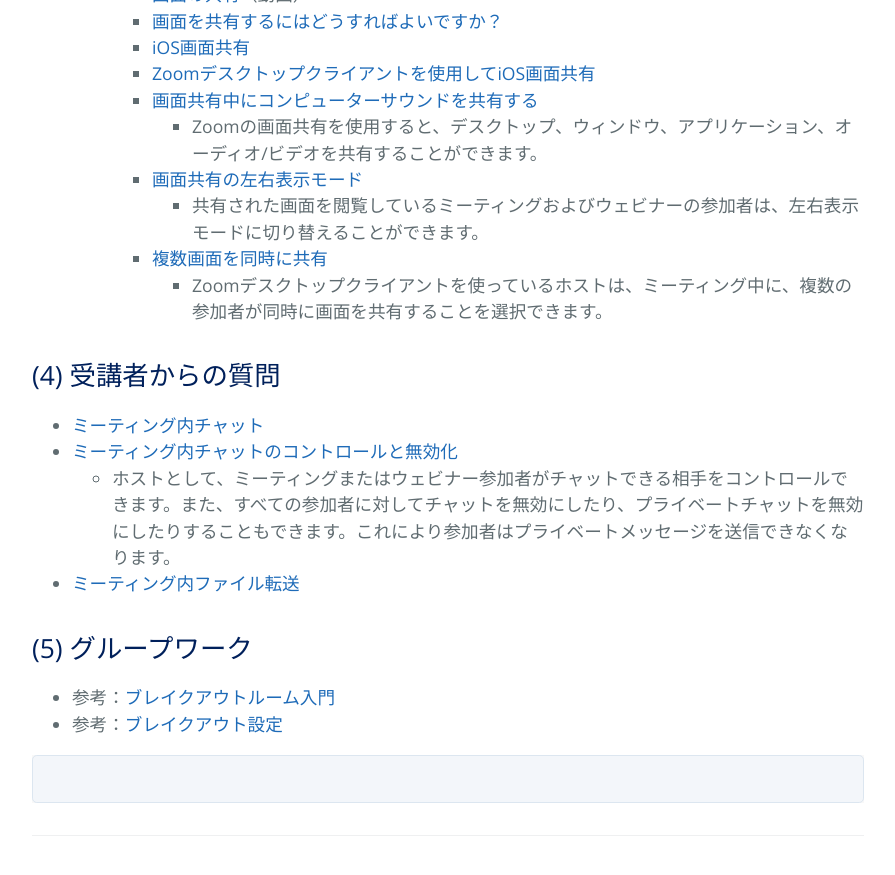
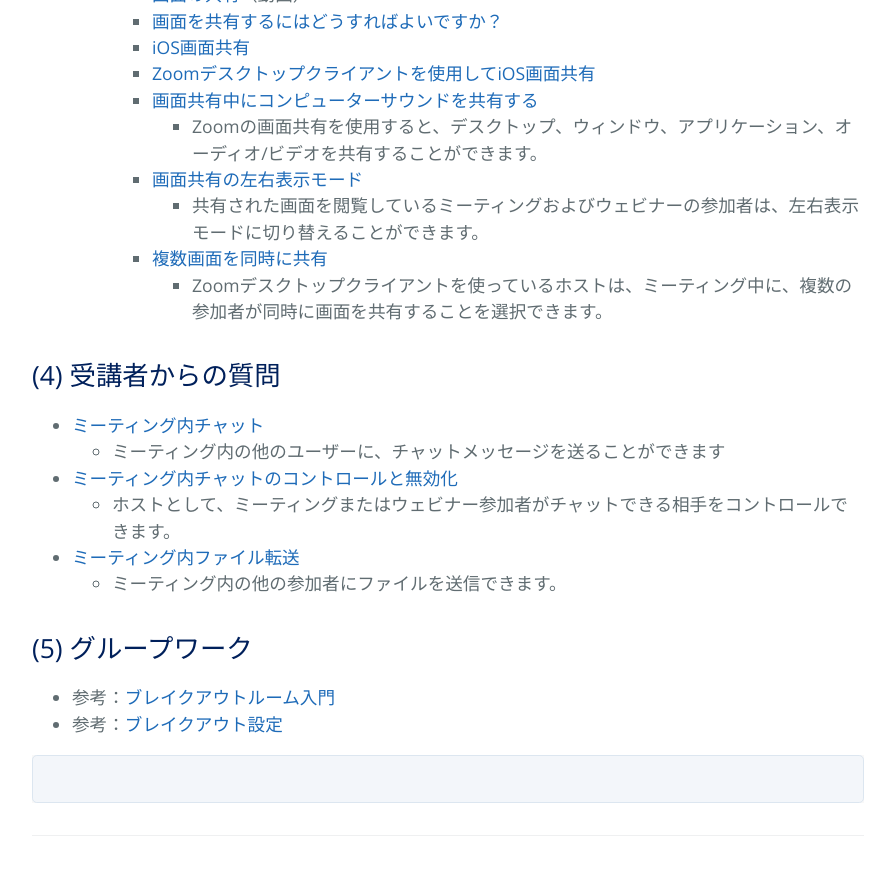
Before and after one commit to kyoto-u/online-edu, a Jekyll site: the page built from b_zoom_own.md, in a window 1280 px wide and 900 px high, scrolled down 2297 px. Shown: the top 875 px of the window, without its empty margins (192-1087 px from the left). Built offline with Jekyll 4.4.1, drawn with Linux system fonts in a browser that asks for light colours.

Commit message:
Update b_zoom_own.md

```diff
--- a/b_zoom_own.md
+++ b/b_zoom_own.md
@@ -89,9 +89,11 @@ title: {{ site.name }}
 
 ## (4) 受講者からの質問
 - [ミーティング内チャット](https://support.zoom.us/hc/ja/articles/203650445-%E3%83%9F%E3%83%BC%E3%83%86%E3%82%A3%E3%83%B3%E3%82%B0%E5%86%85%E3%83%81%E3%83%A3%E3%83%83%E3%83%88)
+  - ミーティング内の他のユーザーに、チャットメッセージを送ることができます
 - [ミーティング内チャットのコントロールと無効化](https://support.zoom.us/hc/ja/articles/115004809306-%E3%83%9F%E3%83%BC%E3%83%86%E3%82%A3%E3%83%B3%E3%82%B0%E5%86%85%E3%83%81%E3%83%A3%E3%83%83%E3%83%88%E3%81%AE%E3%82%B3%E3%83%B3%E3%83%88%E3%83%AD%E3%83%BC%E3%83%AB%E3%81%A8%E7%84%A1%E5%8A%B9%E5%8C%96)
-    - ホストとして、ミーティングまたはウェビナー参加者がチャットできる相手をコントロールできます。また、すべての参加者に対してチャットを無効にしたり、プライベートチャットを無効にしたりすることもできます。これにより参加者はプライベートメッセージを送信できなくなります。
+    - ホストとして、ミーティングまたはウェビナー参加者がチャットできる相手をコントロールできます。
 - [ミーティング内ファイル転送](https://support.zoom.us/hc/ja/articles/209605493-%E3%83%9F%E3%83%BC%E3%83%86%E3%82%A3%E3%83%B3%E3%82%B0%E5%86%85%E3%83%95%E3%82%A1%E3%82%A4%E3%83%AB%E8%BB%A2%E9%80%81-)
+  - ミーティング内の他の参加者にファイルを送信できます。
 
 ## (5) グループワーク
 - 参考：[ブレイクアウトルーム入門](https://support.zoom.us/hc/ja/articles/206476093-%E3%83%96%E3%83%AC%E3%82%A4%E3%82%AF%E3%82%A2%E3%82%A6%E3%83%88%E3%83%AB%E3%83%BC%E3%83%A0%E5%85%A5%E9%96%80)
```
